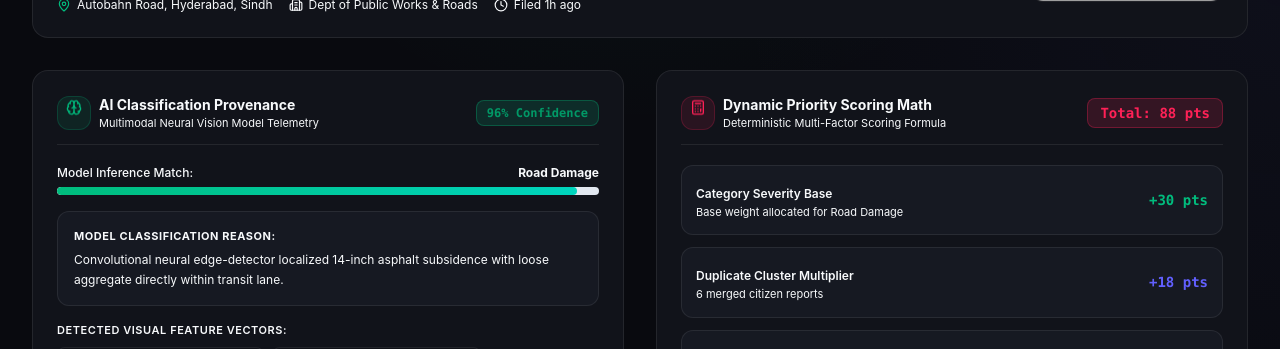
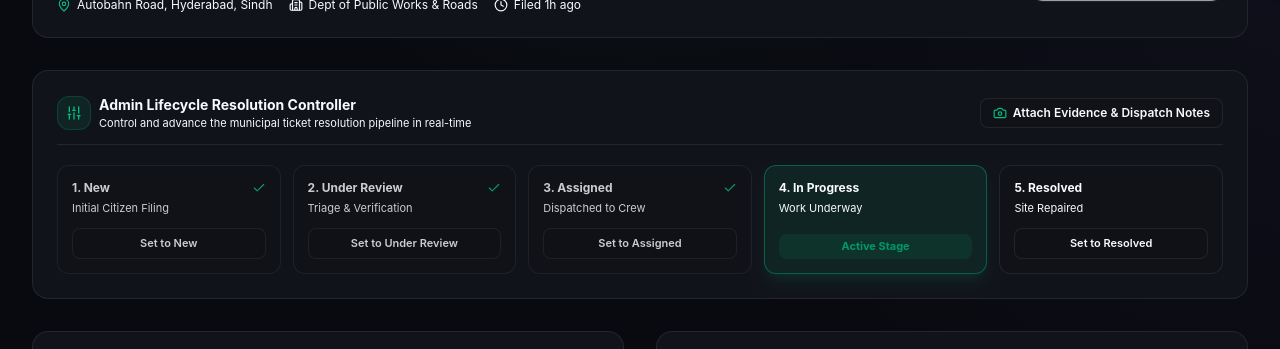
Before and after one commit to Muhammadumad/civic-triage, a Next.js app in the folder frontend/: page /admin/complaints/CP-2026-891 in a window 1280 px wide. Shown: the part 335-684 px from the top of the page. Built offline with nearby package versions, Linux system fonts and the light colour scheme; no server answers; sample sign-in values are in the browser's storage; grey boxes are pictures that could not be loaded.

Commit message:
Implement real-time lifecycle resolution stepper with Admin Dispatch Controller

```diff
--- a/frontend/src/app/(admin)/admin/complaints/[id]/AdminComplaintDetailClient.tsx
+++ b/frontend/src/app/(admin)/admin/complaints/[id]/AdminComplaintDetailClient.tsx
@@ -61,16 +61,14 @@ export default function AdminComplaintDetailClient({ id }: { id: string }) {
     if (existing) {
       setFetchedComplaint(existing);
       setIsLoading(false);
-    } else {
-      setIsLoading(true);
-      fetchComplaintById(id)
-        .then((data) => {
-          setFetchedComplaint(data);
-        })
-        .finally(() => {
-          setIsLoading(false);
-        });
     }
+    fetchComplaintById(id)
+      .then((data) => {
+        if (data) setFetchedComplaint(data);
+      })
+      .finally(() => {
+        setIsLoading(false);
+      });
   }, [id, getComplaintById]);
 
   // Status & Evidence Modal
@@ -150,21 +148,49 @@ export default function AdminComplaintDetailClient({ id }: { id: string }) {
     showNotification(`Suspected duplicate ${duplicateId} marked as separate incident.`);
   };
 
-  const handleModalSubmit = (e: React.FormEvent) => {
+  const handleQuickTransition = async (targetStatus: ComplaintStatus) => {
+    setIsSubmittingModal(true);
+    try {
+      const updated = await updateStatusWithEvidence(
+        complaint.id,
+        targetStatus,
+        complaint.department,
+        `Dispatcher advanced status to ${targetStatus} via Lifecycle Controller.`
+      );
+      if (updated) {
+        setFetchedComplaint(updated);
+      }
+      showNotification(`Ticket advanced: ${complaint.status} → ${targetStatus}`);
+    } catch (err) {
+      console.error(err);
+      showNotification(`Status updated locally.`);
+    } finally {
+      setIsSubmittingModal(false);
+    }
+  };
+
+  const handleModalSubmit = async (e: React.FormEvent) => {
     e.preventDefault();
     setIsSubmittingModal(true);
-    setTimeout(() => {
-      updateStatusWithEvidence(
+    try {
+      const updated = await updateStatusWithEvidence(
         complaint.id,
         newStatus,
         selectedDept,
         fieldNotes || `Administrative status change to ${newStatus}.`,
         afterPhotoUrl || undefined
       );
-      setIsSubmittingModal(false);
+      if (updated) {
+        setFetchedComplaint(updated);
+      }
       setIsModalOpen(false);
       showNotification(`Ticket updated to ${newStatus} with official evidence logged.`);
-    }, 600);
+    } catch (err) {
+      console.error(err);
+      showNotification(`Status updated locally.`);
+    } finally {
+      setIsSubmittingModal(false);
+    }
   };
 
   // Mathematical Breakdown variables
@@ -290,6 +316,101 @@ export default function AdminComplaintDetailClient({ id }: { id: string }) {
               Citizen Photo
             </div>
           </div>
+        </div>
+      </div>
+
+      {/* Lifecycle Dispatch Controller */}
+      <div className="p-6 rounded-2xl glass-card border border-[var(--border-subtle)] space-y-4">
+        <div className="flex flex-col sm:flex-row sm:items-center justify-between gap-3 pb-3 border-b border-[var(--border-subtle)]">
+          <div className="flex items-center gap-2">
+            <div className="p-2 rounded-xl bg-emerald-500/10 border border-emerald-500/20 text-emerald-500 dark:text-emerald-400">
+              <Sliders className="w-4 h-4" />
+            </div>
+            <div>
+              <h3 className="text-sm font-bold text-[var(--text-primary)]">
+                Admin Lifecycle Resolution Controller
+              </h3>
+              <p className="text-[11px] text-[var(--text-secondary)]">
+                Control and advance the municipal ticket resolution pipeline in real-time
+              </p>
+            </div>
+          </div>
+
+          <button
+            type="button"
+            onClick={() => {
+              setNewStatus(complaint.status);
+              setSelectedDept(complaint.department);
+              setIsModalOpen(true);
+            }}
+            className="flex items-center gap-1.5 px-3 py-1.5 rounded-lg bg-black/5 dark:bg-white/5 hover:bg-black/10 dark:hover:bg-white/10 text-xs font-semibold text-[var(--text-primary)] border border-[var(--border-subtle)] transition-colors self-start sm:self-auto"
+          >
+            <Camera className="w-3.5 h-3.5 text-emerald-500" />
+            <span>Attach Evidence & Dispatch Notes</span>
+          </button>
+        </div>
+
+        {/* 5-Step Stepper Rail for Admin Control */}
+        <div className="grid grid-cols-1 sm:grid-cols-5 gap-3 pt-1">
+          {[
+            { key: 'New' as ComplaintStatus, label: '1. New', sub: 'Initial Citizen Filing' },
+            { key: 'Under Review' as ComplaintStatus, label: '2. Under Review', sub: 'Triage & Verification' },
+            { key: 'Assigned' as ComplaintStatus, label: '3. Assigned', sub: 'Dispatched to Crew' },
+            { key: 'In Progress' as ComplaintStatus, label: '4. In Progress', sub: 'Work Underway' },
+            { key: 'Resolved' as ComplaintStatus, label: '5. Resolved', sub: 'Site Repaired' },
+          ].map((st) => {
+            const isCurrent =
+              complaint.status.toLowerCase().replace(/[\s_]+/g, '') ===
+              st.key.toLowerCase().replace(/[\s_]+/g, '');
+            const stepsOrder = ['new', 'underreview', 'assigned', 'inprogress', 'resolved'];
+            const currentIdx = stepsOrder.indexOf(
+              complaint.status.toLowerCase().replace(/[\s_]+/g, '')
+            );
+            const thisIdx = stepsOrder.indexOf(
+              st.key.toLowerCase().replace(/[\s_]+/g, '')
+            );
+            const isPast = currentIdx > thisIdx;
+
+            return (
+              <div
+                key={st.key}
+                className={`p-3.5 rounded-xl border transition-all flex flex-col justify-between gap-3 ${
+                  isCurrent
+                    ? 'bg-emerald-500/10 border-emerald-500/40 shadow-lg shadow-emerald-500/10'
+                    : isPast
+                    ? 'bg-black/5 dark:bg-white/[0.02] border-[var(--border-subtle)] opacity-80'
+                    : 'bg-black/5 dark:bg-white/[0.02] border-[var(--border-subtle)]'
+                }`}
+              >
+                <div>
+                  <div className="flex items-center justify-between mb-1">
+                    <span className="text-xs font-bold text-[var(--text-primary)]">{st.label}</span>
+                    {isCurrent ? (
+                      <span className="w-2 h-2 rounded-full bg-emerald-500 animate-ping" />
+                    ) : isPast ? (
+                      <Check className="w-3.5 h-3.5 text-emerald-500" />
+                    ) : null}
+                  </div>
+                  <p className="text-[11px] text-[var(--text-secondary)]">{st.sub}</p>
+                </div>
+
+                {isCurrent ? (
+                  <span className="text-[11px] font-bold text-emerald-600 dark:text-emerald-400 py-1 text-center bg-emerald-500/10 rounded-lg">
+                    Active Stage
+                  </span>
+                ) : (
+                  <button
+                    type="button"
+                    disabled={isSubmittingModal}
+                    onClick={() => handleQuickTransition(st.key)}
+                    className="text-[11px] font-semibold py-1.5 px-2 rounded-lg bg-black/5 dark:bg-white/5 hover:bg-emerald-500 hover:text-slate-950 text-[var(--text-primary)] transition-all border border-[var(--border-subtle)] disabled:opacity-50"
+                  >
+                    Set to {st.key}
+                  </button>
+                )}
+              </div>
+            );
+          })}
         </div>
       </div>
 
--- a/frontend/src/app/(resident)/complaints/[id]/ComplaintTrackingClient.tsx
+++ b/frontend/src/app/(resident)/complaints/[id]/ComplaintTrackingClient.tsx
@@ -66,16 +66,39 @@ export default function ComplaintTrackingClient({ id }: { id: string }) {
     if (existing) {
       setFetchedComplaint(existing);
       setIsLoading(false);
-    } else {
-      setIsLoading(true);
-      fetchComplaintById(id)
-        .then((data) => {
-          setFetchedComplaint(data);
-        })
-        .finally(() => {
-          setIsLoading(false);
-        });
     }
+
+    let isCancelled = false;
+    const fetchLatest = async () => {
+      try {
+        const latest = await fetchComplaintById(id);
+        if (!isCancelled && latest) {
+          setFetchedComplaint(latest);
+        }
+      } catch (err) {
+        console.warn('Live tracking sync notice:', err);
+      } finally {
+        if (!isCancelled) setIsLoading(false);
+      }
+    };
+
+    fetchLatest();
+
+    // Auto-poll every 5 seconds for live lifecycle updates
+    const pollInterval = setInterval(() => {
+      fetchLatest();
+    }, 5000);
+
+    const handleStorageUpdate = () => {
+      fetchLatest();
+    };
+    window.addEventListener('civicpulse_complaints_updated', handleStorageUpdate);
+
+    return () => {
+      isCancelled = true;
+      clearInterval(pollInterval);
+      window.removeEventListener('civicpulse_complaints_updated', handleStorageUpdate);
+    };
   }, [id, getComplaintById]);
 
   // Tooltip & Copy state
@@ -130,11 +153,14 @@ export default function ComplaintTrackingClient({ id }: { id: string }) {
     setTimeout(() => setCopied(false), 2000);
   };
 
-  const currentStepIdx = WORKFLOW_STEPS.indexOf(complaint.status);
+  const normalizeStatus = (s?: string) => (s || '').toLowerCase().replace(/[\s_]+/g, '');
+  const stepsOrder = ['new', 'underreview', 'assigned', 'inprogress', 'resolved'];
+  const currentStatusNorm = normalizeStatus(complaint.status);
+  const currentStepIdx = stepsOrder.indexOf(currentStatusNorm);
 
   // 72-hour reopen window logic
-  const isResolved = complaint.status === 'Resolved';
-  const resolvedHistory = (complaint.history || []).find((h) => h.status === 'Resolved');
+  const isResolved = currentStatusNorm === 'resolved';
+  const resolvedHistory = (complaint.history || []).find((h) => normalizeStatus(h.status) === 'resolved');
   const resolvedTime = resolvedHistory ? new Date(resolvedHistory.changedAt).getTime() : 0;
   const isWithin72Hours = resolvedTime ? Date.now() - resolvedTime < 72 * 60 * 60 * 1000 : true;
 
@@ -421,13 +447,38 @@ export default function ComplaintTrackingClient({ id }: { id: string }) {
 
         {/* Resolution Stepper Rail */}
         <div className="bg-[#11131A] border border-white/[0.08] rounded-xl p-6 shadow-xl space-y-6">
-          <h2 className="text-base font-bold text-white">Lifecycle Resolution Stepper</h2>
+          <div className="flex items-center justify-between">
+            <div className="flex items-center gap-2.5">
+              <h2 className="text-base font-bold text-white">Lifecycle Resolution Stepper</h2>
+              <div className="inline-flex items-center gap-1.5 px-2.5 py-0.5 rounded-full bg-emerald-500/10 border border-emerald-500/25 text-emerald-400 text-[10px] font-mono">
+                <span className="w-1.5 h-1.5 rounded-full bg-emerald-400 animate-ping" />
+                <span>Live Sync Active</span>
+              </div>
+            </div>
+
+            <button
+              type="button"
+              onClick={async () => {
+                const refreshed = await fetchComplaintById(id);
+                if (refreshed) setFetchedComplaint(refreshed);
+              }}
+              className="flex items-center gap-1 text-[11px] font-mono text-zinc-400 hover:text-white px-2.5 py-1 rounded-lg bg-white/5 border border-white/10 hover:bg-white/10 transition-colors"
+              title="Poll latest updates from municipal dispatch"
+            >
+              <RotateCcw className="w-3 h-3 text-emerald-400" />
+              <span>Sync Now</span>
+            </button>
+          </div>
 
           <div className="relative pl-6 space-y-6 before:absolute before:left-2.5 before:top-3 before:bottom-3 before:w-0.5 before:bg-white/[0.08]">
             {WORKFLOW_STEPS.map((step, idx) => {
-              const isPast = currentStepIdx > idx;
-              const isCurrent = currentStepIdx === idx;
-              const histMatch = (complaint.history || []).find((h) => h.status === step);
+              const stepNorm = normalizeStatus(step);
+              const stepIdxInOrder = stepsOrder.indexOf(stepNorm);
+              const isPast = currentStepIdx > stepIdxInOrder;
+              const isCurrent = currentStepIdx === stepIdxInOrder;
+              const histMatch = (complaint.history || []).find(
+                (h) => normalizeStatus(h.status) === stepNorm
+              );
 
               return (
                 <div key={step} className="relative flex items-start gap-4">
@@ -450,17 +501,24 @@ export default function ComplaintTrackingClient({ id }: { id: string }) {
 
                   <div className="flex-1 min-w-0">
                     <div className="flex items-center justify-between gap-2">
-                      <p className={`text-sm font-bold ${isCurrent ? 'text-emerald-400' : isPast ? 'text-white' : 'text-zinc-500'}`}>
-                        {idx + 1}. {step}
-                      </p>
+                      <div className="flex items-center gap-2">
+                        <p className={`text-sm font-bold ${isCurrent ? 'text-emerald-400' : isPast ? 'text-white' : 'text-zinc-500'}`}>
+                          {idx + 1}. {step}
+                        </p>
+                        {isCurrent && (
+                          <span className="text-[10px] font-mono uppercase tracking-wider px-2 py-0.5 rounded bg-emerald-500/10 text-emerald-300 border border-emerald-500/20">
+                            Current Stage
+                          </span>
+                        )}
+                      </div>
                       {histMatch && (
-                        <span className="font-mono text-[11px] text-zinc-500">
+                        <span className="font-mono text-[11px] text-zinc-400">
                           {formatRelativeTime(histMatch.changedAt)}
                         </span>
                       )}
                     </div>
                     {histMatch?.note && (
-                      <p className="text-xs text-zinc-400 mt-1 leading-relaxed">
+                      <p className="text-xs text-zinc-300 mt-1 leading-relaxed bg-[#161922] p-2 rounded-lg border border-white/[0.04]">
                         {histMatch.note}
                       </p>
                     )}
--- a/frontend/src/lib/api.ts
+++ b/frontend/src/lib/api.ts
@@ -174,12 +174,20 @@ export function logoutUser(): void {
   }
 }
 
+let cachedAdminToken: string | null = null;
+
 export async function getAdminAuthToken(): Promise<string | null> {
   if (typeof window !== 'undefined') {
     const stored = localStorage.getItem('civicpulse_token');
-    if (stored) return stored;
+    const storedUser = localStorage.getItem('civicpulse_user');
+    if (stored && storedUser) {
+      try {
+        const u = JSON.parse(storedUser);
+        if (u.role === 'admin') return stored;
+      } catch (_) {}
+    }
   }
-  if (cachedAuthToken) return cachedAuthToken;
+  if (cachedAdminToken) return cachedAdminToken;
 
   try {
     const res = await fetch(`${API_BASE_URL}/api/auth/login`, {
@@ -190,15 +198,12 @@ export async function getAdminAuthToken(): Promise<string | null> {
     if (res.ok) {
       const data = await res.json();
       if (data.token) {
-        cachedAuthToken = data.token;
-        if (typeof window !== 'undefined') {
-          localStorage.setItem('civicpulse_token', data.token);
-        }
+        cachedAdminToken = data.token;
         return data.token;
       }
     }
   } catch (err) {
-    console.warn('[CivicPulse API] Silent auth attempt failed:', err);
+    console.warn('[CivicPulse API] Silent admin auth attempt failed:', err);
   }
   return null;
 }
@@ -444,6 +449,7 @@ export async function updateComplaintStatus(
   formData.append('status', mapFrontendStatus(params.status));
   if (params.note) formData.append('note', params.note);
   if (params.department) formData.append('department', params.department);
+  if (params.afterPhotoUrl) formData.append('afterPhotoUrl', params.afterPhotoUrl);
   if (params.evidenceFile) {
     formData.append('evidence', params.evidenceFile);
   }
@@ -465,7 +471,8 @@ export async function updateComplaintStatus(
   }
 
   const data = await res.json();
-  return normalizeBackendComplaint(data.complaint);
+  const combined = { ...data.complaint, timeline: data.timeline };
+  return normalizeBackendComplaint(combined);
 }
 
 export async function mergeDuplicate(
--- a/frontend/src/lib/complaints-store.ts
+++ b/frontend/src/lib/complaints-store.ts
@@ -254,14 +254,15 @@ export function useComplaintsStore() {
   }, []);
 
   const updateStatusWithEvidence = useCallback(
-    (
+    async (
       id: string,
       newStatus: any,
       department: string,
       note: string,
       afterPhotoUrl?: string,
       evidenceFile?: File | null
-    ) => {
+    ): Promise<Complaint | null> => {
+      let resultComplaint: Complaint | null = null;
       const existing = getStoredComplaints();
       const updated = existing.map((c) => {
         if (c.id === id) {
@@ -270,7 +271,7 @@ export function useComplaintsStore() {
             status: newStatus,
             note: note || `Status transitioned to ${newStatus}.`,
             evidencePhotoUrl: afterPhotoUrl,
-            changedBy: 'Marcus Vance (City Admin)',
+            changedBy: 'Municipal Operations Dispatch',
             changedAt: new Date().toISOString(),
           };
           const resEvidence =
@@ -283,27 +284,41 @@ export function useComplaintsStore() {
                 }
               : c.resolutionEvidence;
 
-          return {
+          const updatedC: Complaint = {
             ...c,
             status: newStatus,
             department: department || c.department,
             resolutionEvidence: resEvidence,
-            history: [...(c.history || []), historyEntry],
+            history: [...(c.history || []).filter((h) => h.status !== newStatus), historyEntry],
           };
+          resultComplaint = updatedC;
+          return updatedC;
         }
         return c;
       });
       saveStoredComplaints(updated);
       setComplaints(updated);
 
-      // Call backend status update
-      apiUpdateStatus(id, {
-        status: newStatus,
-        department,
-        note,
-        evidenceFile: evidenceFile || null,
-        afterPhotoUrl,
-      }).catch((err) => console.warn('Backend status update notice:', err));
+      // Call backend status update to persist in MongoDB and StatusHistory collection
+      try {
+        const backendUpdated = await apiUpdateStatus(id, {
+          status: newStatus,
+          department,
+          note,
+          evidenceFile: evidenceFile || null,
+          afterPhotoUrl,
+        });
+        if (backendUpdated) {
+          const current = getStoredComplaints();
+          const refreshed = current.map((c) => (c.id === id ? backendUpdated : c));
+          saveStoredComplaints(refreshed);
+          setComplaints(refreshed);
+          return backendUpdated;
+        }
+      } catch (err) {
+        console.warn('Backend status update notice:', err);
+      }
+      return resultComplaint;
     },
     []
   );
```
Also changed, not shown: 2 other files (tests, documents, lock files or other folders).
